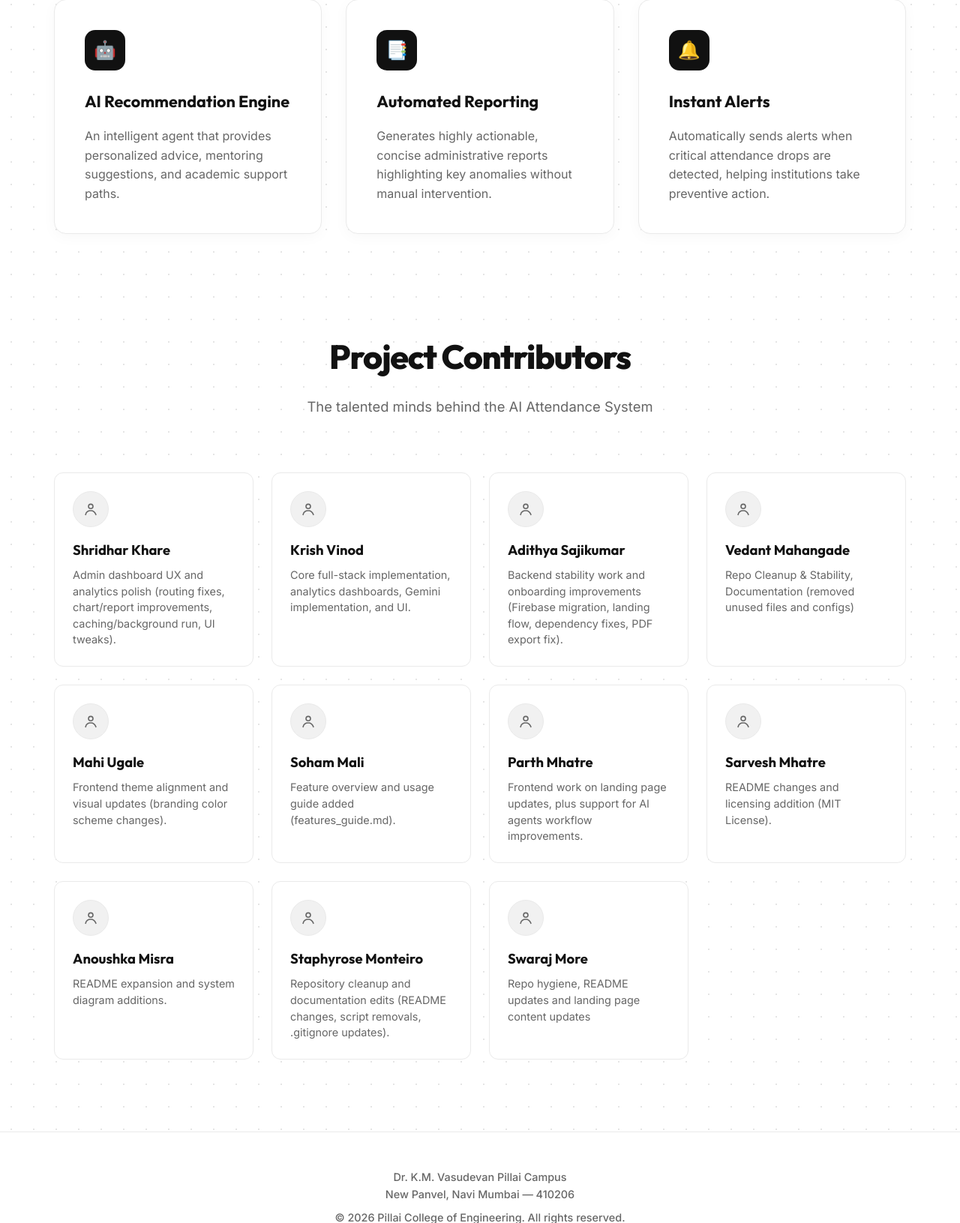
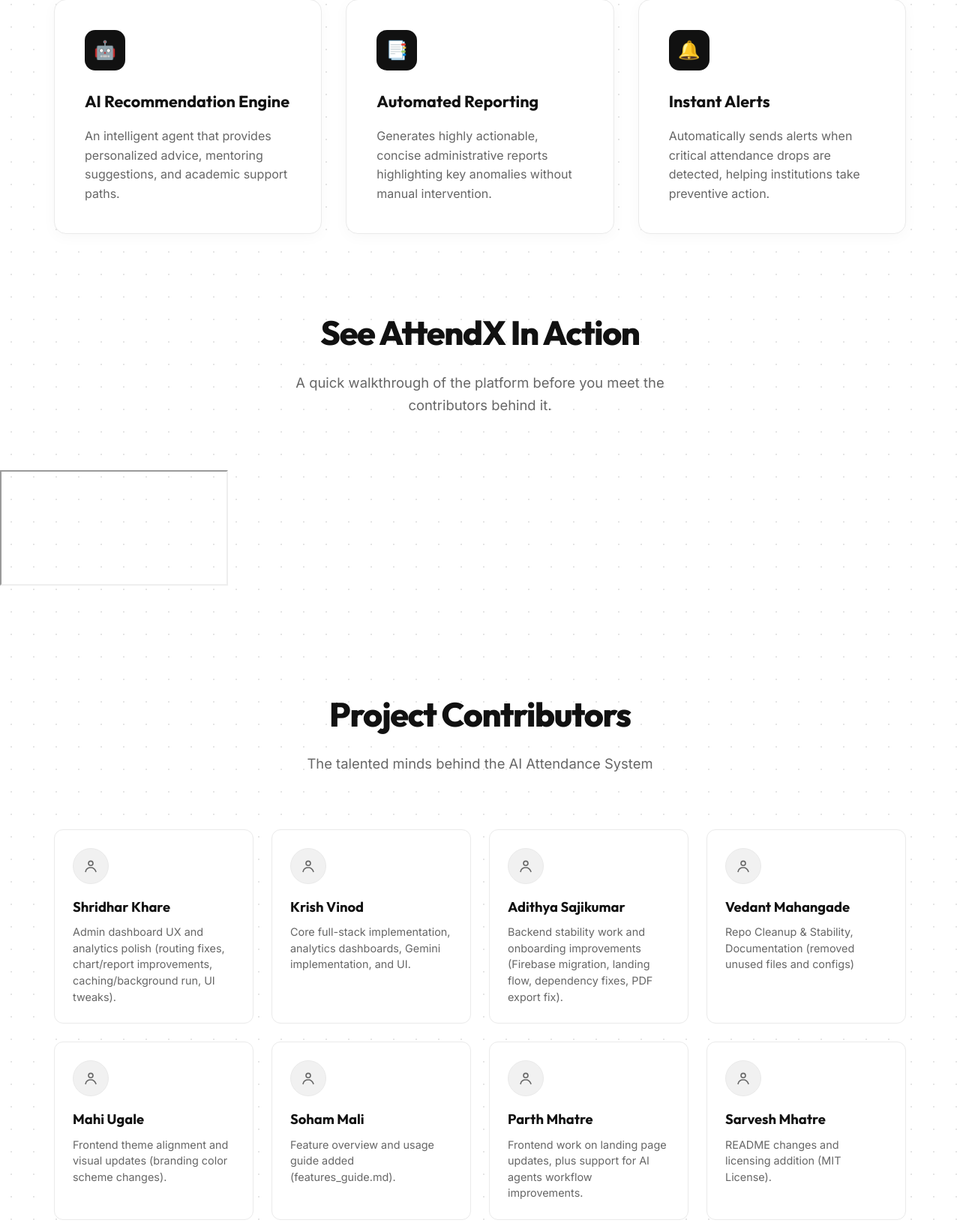
Before and after one commit to krishv24/attendx-copy2, a Python web app: template templates/landing.html in a window 1280 px wide. Shown: the part 1629-3260 px from the top of the page at 75% size. Run offline with Jinja, Linux system fonts and the light colour scheme; the template is opened without the code that fills it, so the values that code supplies are empty; grey boxes are pictures that could not be loaded.

Commit message:
Add demo video section to landing page
Added a demo video section with an embedded YouTube video.

```diff
--- a/templates/landing.html
+++ b/templates/landing.html
@@ -598,6 +598,25 @@
             </div>
         </section>
 
+        <section class="demo-video">
+            <div class="section-header">
+                <h2>See AttendX In Action</h2>
+                <p>A quick walkthrough of the platform before you meet the contributors behind it.</p>
+            </div>
+            <div class="video-frame-wrap">
+                <div class="video-frame">
+                    <iframe
+                        src="https://www.youtube.com/embed/WUscLOjIAsU?si=-flsYOoIoZHySYfH"
+                        title="YouTube video player"
+                        allow="accelerometer; autoplay; clipboard-write; encrypted-media; gyroscope; picture-in-picture; web-share"
+                        referrerpolicy="strict-origin-when-cross-origin"
+                        allowfullscreen>
+                    </iframe>
+                </div>
+            </div>
+        </section>
+
+
         <section class="contributions">
             <div class="section-header">
                 <h2>Project Contributors</h2>
```
